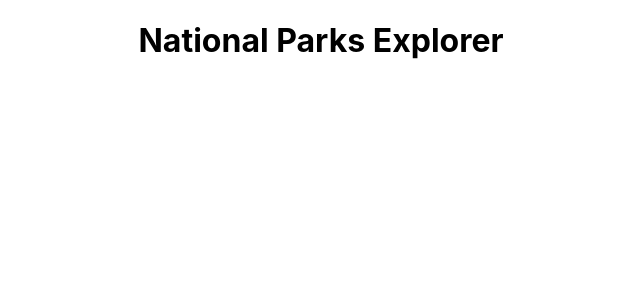
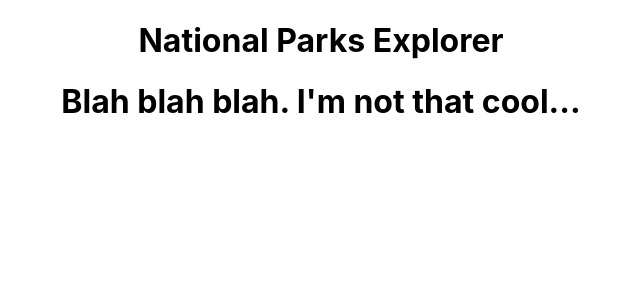
Before and after one commit to kharbour22/National-Parks-Project, a React (Create React App) app: page /about_me in a window 1280 px wide. Shown: the top 300 px of the page, without its empty margins (319-959 px from the left). Built offline with nearby package versions, Linux system fonts and the light colour scheme.

Commit message:
Created ErrorPage and About components

```diff
--- /dev/null
+++ b/src/components/About.js
@@ -0,0 +1,7 @@
+function About(){
+    return (
+        <div><h1>Blah blah blah. I'm not that cool...</h1></div>
+    )
+}
+
+export default About
--- a/src/components/App.js
+++ b/src/components/App.js
@@ -1,8 +1,10 @@
+import { Outlet } from "react-router-dom";
 
 function App() {
   return (
     <div className="App">
       <h1>National Parks Explorer</h1>
+      <Outlet/>
     </div>
   );
 }
--- /dev/null
+++ b/src/components/ErrorPage.js
@@ -0,0 +1,5 @@
+function ErrorPage(){
+    return <h1>You lost, bro?</h1>
+}
+
+export default ErrorPage
--- a/src/index.js
+++ b/src/index.js
@@ -3,13 +3,35 @@ import ReactDOM from 'react-dom/client';
 import './index.css';
 import App from './components/App';
 import reportWebVitals from './reportWebVitals';
+import { createBrowserRouter, RouterProvider } from 'react-router-dom';
+import ErrorPage from './components/ErrorPage';
+import About from './components/About';
+
+const router = createBrowserRouter([
+  {
+    path: "/",
+    element: <App/>,
+    errorElement: <ErrorPage/>,
+    children: [
+      {
+        path: "/",
+        element: <h1>Suggested Parks</h1>
+      },
+      {
+        path: "/add_park",
+        element: <h1>Add Another Park!</h1>
+      },
+      {
+        path: "/about_me",
+        element: <About/>
+      }
+    ]
+  },
+
+])
 
 const root = ReactDOM.createRoot(document.getElementById('root'));
-root.render(
-  <React.StrictMode>
-    <App />
-  </React.StrictMode>
-);
+root.render(<RouterProvider router={router}/>);
 
 // If you want to start measuring performance in your app, pass a function
 // to log results (for example: reportWebVitals(console.log))
```
